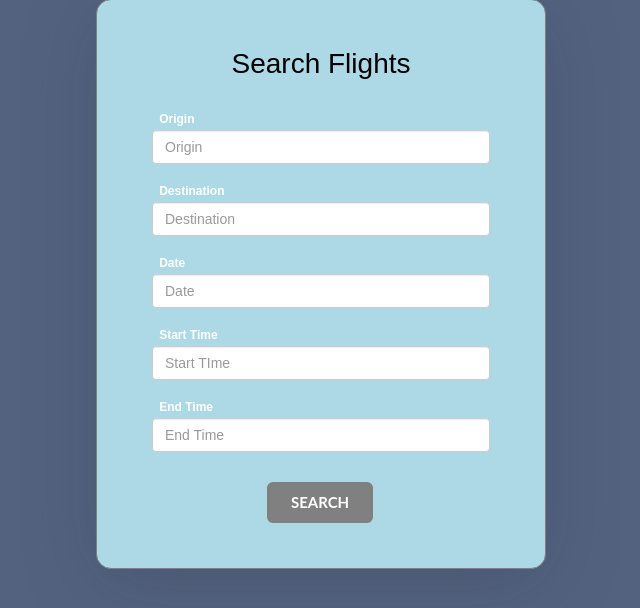
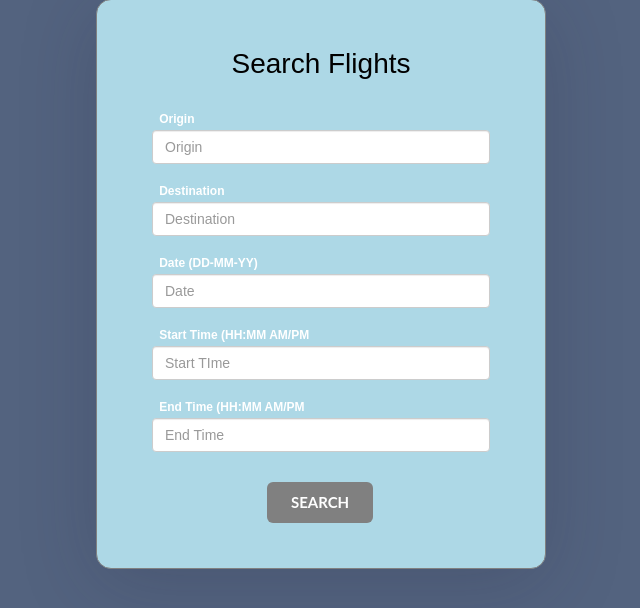
Before and after one commit to agarNit/Flight-Booking-System, a Flask app: page /search/8 in a window 1280 px wide. Shown: the part 111-719 px from the top of the page, without its empty margins (352-992 px from the left). Run offline with Flask 3, Linux system fonts and the light colour scheme; some libraries are stand-ins or nearby versions; some web fonts are replaced.

Commit message:
modify search.html

```diff
--- a/templates/add_flight.html
+++ b/templates/add_flight.html
@@ -41,15 +41,15 @@
         <input type="text" id="destination" class="form-control" name="destination" placeholder="Destination" autocomplete="off" required>
       </div>
       <div class="form-group">
-        <label class="label">Date</label>
+        <label class="label">Date (DD-MM-YY)</label>
         <input type="text" id="date" class="form-control" name="date" placeholder="Date" autocomplete="off" required>
       </div>
       <div class="form-group">
-        <label class="label">Arrival Time</label>
+        <label class="label">Arrival Time (HH:MM AM/PM)</label>
         <input type="text" id="arrival_time" class="form-control" name="arrival_time" placeholder="Arrival TIme" autocomplete="off" required>
       </div>
       <div class="form-group">
-        <label class="label">Departure Time</label>
+        <label class="label">Departure Time (HH:MM AM/PM)</label>
         <input type="text" id="departure_time" class="form-control" name="departure_time" placeholder="Departure Time" autocomplete="off" required>
       </div>
       <div class="form-group">
--- a/templates/search.html
+++ b/templates/search.html
@@ -43,9 +43,9 @@
                 <th>Flight Number</th>
                 <th>Origin</th>
                 <th>Destination</th>
-                <th>Date (DD-MM-YY)</th>
-                <th>Arrival Time (HH:MM AM/PM)</th>
-                <th>Departure Time (HH:MM AM/PM)</th>
+                <th>Date</th>
+                <th>Arrival Time</th>
+                <th>Departure Time</th>
                 <th>Duration</th>
                 <th>Seats Available</th>
                 </tr>
--- a/templates/search_flight.html
+++ b/templates/search_flight.html
@@ -37,15 +37,15 @@
           <input type="text" id="destination" class="form-control" name="destination" placeholder="Destination" autocomplete="off" required>
         </div>
         <div class="form-group">
-          <label class="label">Date</label>
+          <label class="label">Date (DD-MM-YY)</label>
           <input type="text" id="date" class="form-control" name="date" placeholder="Date" autocomplete="off" required>
         </div>
         <div class="form-group">
-          <label class="label">Start Time</label>
+          <label class="label">Start Time (HH:MM AM/PM</label>
           <input type="text" id="start_time" class="form-control" name="start_time" placeholder="Start TIme" autocomplete="off" required>
         </div>
         <div class="form-group">
-          <label class="label">End Time</label>
+          <label class="label">End Time (HH:MM AM/PM</label>
           <input type="text" id="end_time" class="form-control" name="end_time" placeholder="End Time" autocomplete="off" required>
         </div>
         <button type="submit" class="search_btn">Search</button>
```
